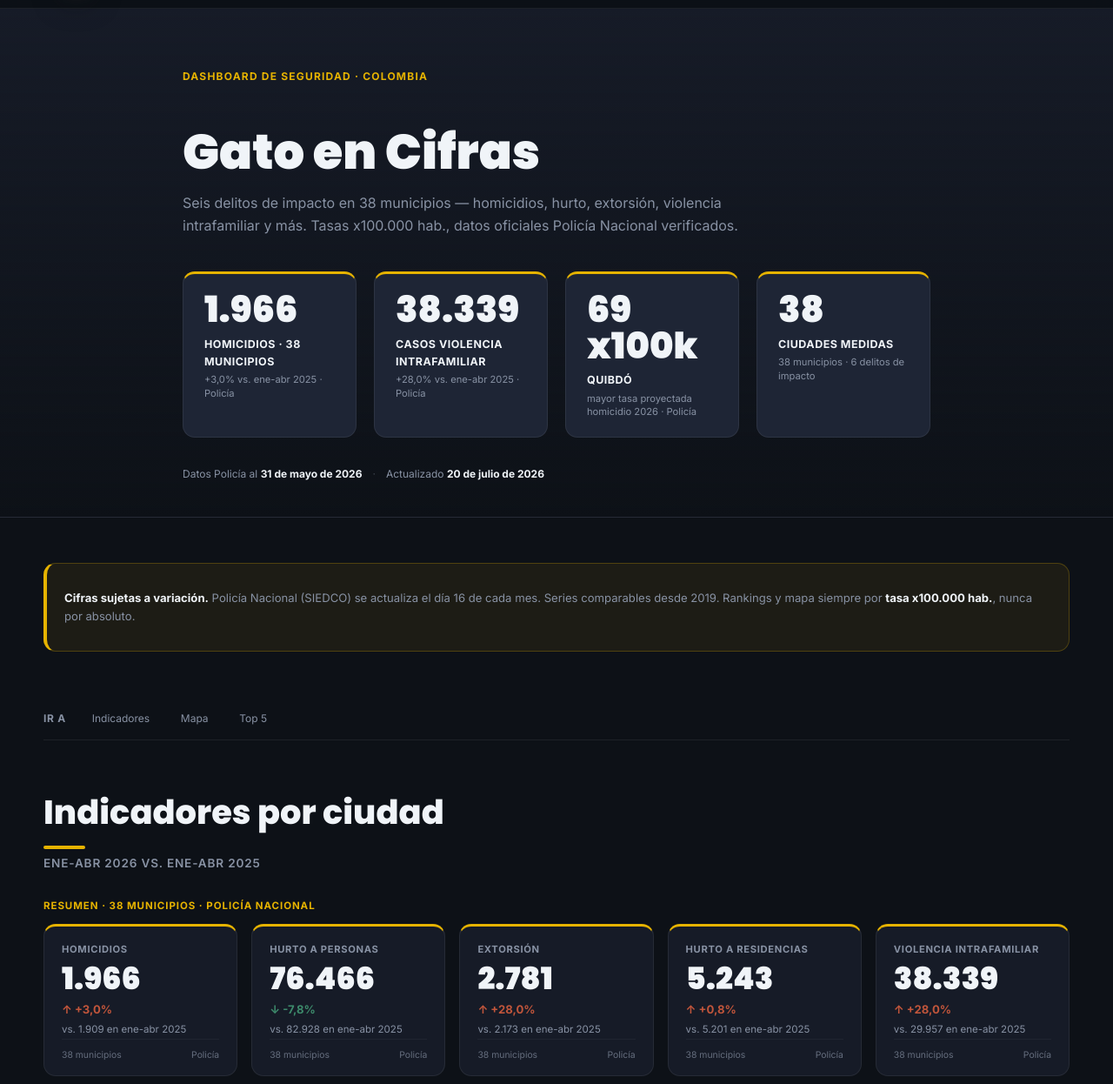
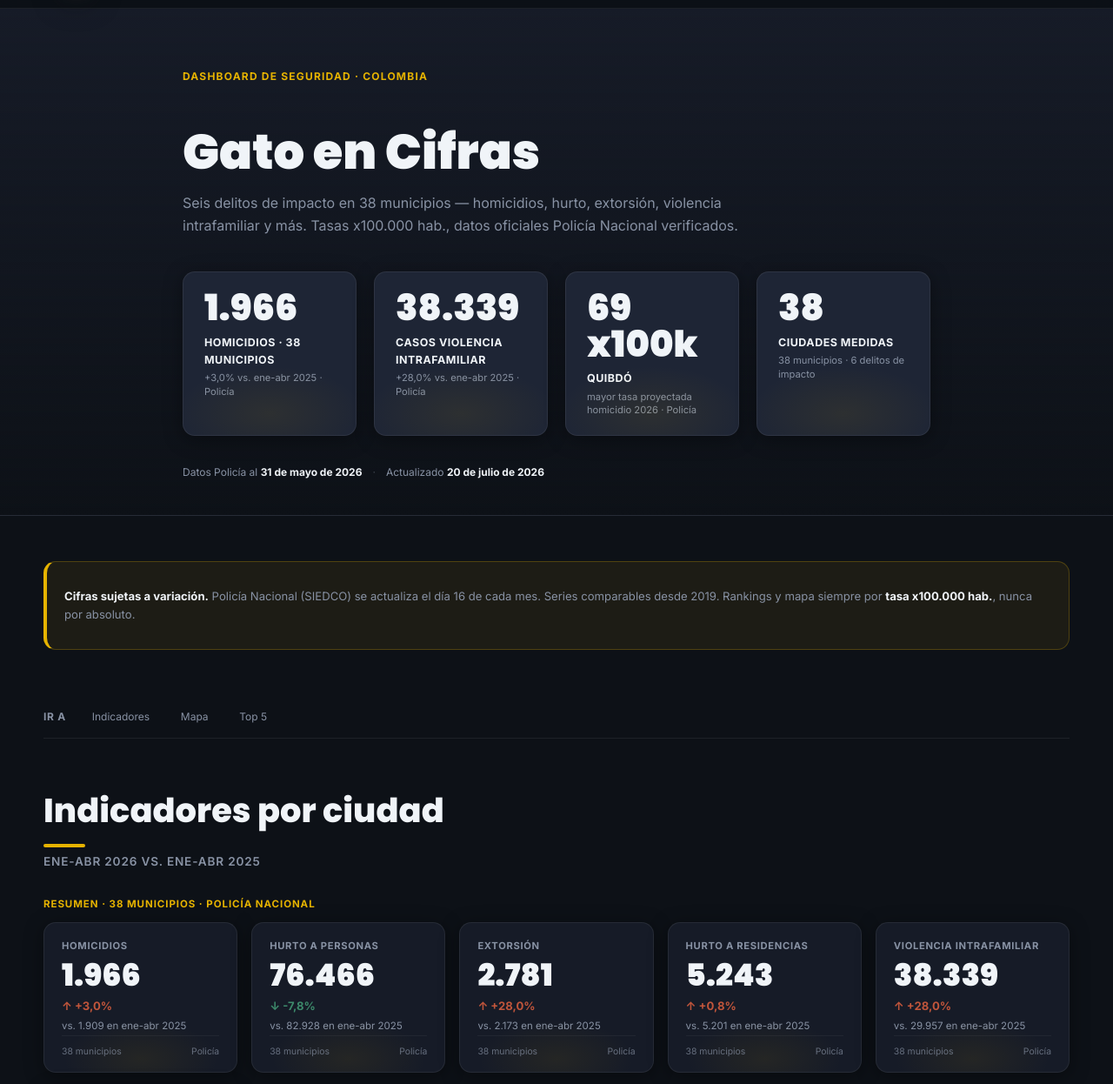
Before and after one commit to viviana-cmyk/el-gato-lector-1, an Astro site: page /cifras in a window 1280 px wide. Shown: the part 51-1297 px from the top of the page at 87% size. Built offline with nearby package versions, Linux system fonts and the light colour scheme; Astro itself is replaced by a stand-in of ours.

Commit message:
style: quitar borde superior amarillo de tarjetas KPI e indicadores en Gato en Cifras, reemplazar con glow suave al fondo

```diff
--- a/src/pages/cifras.astro
+++ b/src/pages/cifras.astro
@@ -316,9 +316,24 @@ function varArrow(v: number | null) { return v === null ? "" : v > 0 ? "↑ " :
   gap: 1.25rem; margin-bottom: 2rem;
 }
 .cifras-kpi {
-  background: var(--surface-2); border: 1px solid var(--border);
-  border-top: 3px solid var(--accent); border-radius: var(--radius);
+  background: var(--surface-2); border: 1px solid rgba(255,255,255,0.07);
+  border-radius: var(--radius);
   padding: 1.25rem 1.5rem; display: flex; flex-direction: column; gap: 0.2rem;
+  position: relative; overflow: hidden;
+  box-shadow: 0 4px 22px rgba(0,0,0,0.38);
+  transition: border-color 0.25s, box-shadow 0.25s;
+}
+.cifras-kpi::before {
+  content: ""; position: absolute;
+  bottom: -30px; left: 50%; transform: translateX(-50%);
+  width: 220px; height: 110px;
+  background: radial-gradient(ellipse, rgba(230,179,0,0.15) 0%, transparent 70%);
+  opacity: 0.5; transition: opacity 0.35s; pointer-events: none;
+}
+.cifras-kpi:hover::before { opacity: 1; }
+.cifras-kpi:hover {
+  border-color: rgba(230,179,0,0.22);
+  box-shadow: 0 6px 28px rgba(0,0,0,0.45), 0 0 40px rgba(230,179,0,0.09);
 }
 .cifras-kpi__num {
   font-family: var(--font-display); font-size: clamp(1.8rem, 3.5vw, 2.6rem);
@@ -355,19 +370,26 @@ function varArrow(v: number | null) { return v === null ? "" : v > 0 ? "↑ " :
   gap: 1rem; min-height: 140px;
 }
 .cifras-ind-card {
-  background: var(--surface); border: 1px solid var(--border);
-  border-top: 3px solid var(--accent); border-radius: var(--radius);
+  background: var(--surface); border: 1px solid rgba(255,255,255,0.07);
+  border-radius: var(--radius);
   padding: 1.1rem 1.25rem 0.9rem;
   display: flex; flex-direction: column; gap: 0.15rem;
   position: relative; overflow: hidden;
+  box-shadow: 0 4px 22px rgba(0,0,0,0.38);
+  transition: border-color 0.25s, box-shadow 0.25s;
 }
 .cifras-ind-card::before {
-  content: ""; position: absolute; top: -40px; left: -40px;
-  width: 130px; height: 130px;
-  background: radial-gradient(circle, rgba(230,179,0,0.08) 0%, transparent 70%);
-  opacity: 0; transition: opacity 0.3s;
+  content: ""; position: absolute;
+  bottom: -30px; left: 50%; transform: translateX(-50%);
+  width: 180px; height: 90px;
+  background: radial-gradient(ellipse, rgba(230,179,0,0.14) 0%, transparent 70%);
+  opacity: 0.5; transition: opacity 0.35s; pointer-events: none;
 }
 .cifras-ind-card:hover::before { opacity: 1; }
+.cifras-ind-card:hover {
+  border-color: rgba(230,179,0,0.22);
+  box-shadow: 0 6px 28px rgba(0,0,0,0.45), 0 0 40px rgba(230,179,0,0.09);
+}
 .cifras-ind-card__tipo {
   font-size: 0.7rem; font-weight: 700; text-transform: uppercase;
   letter-spacing: 0.06em; color: var(--ink-soft); margin-bottom: 0.25rem;
```
